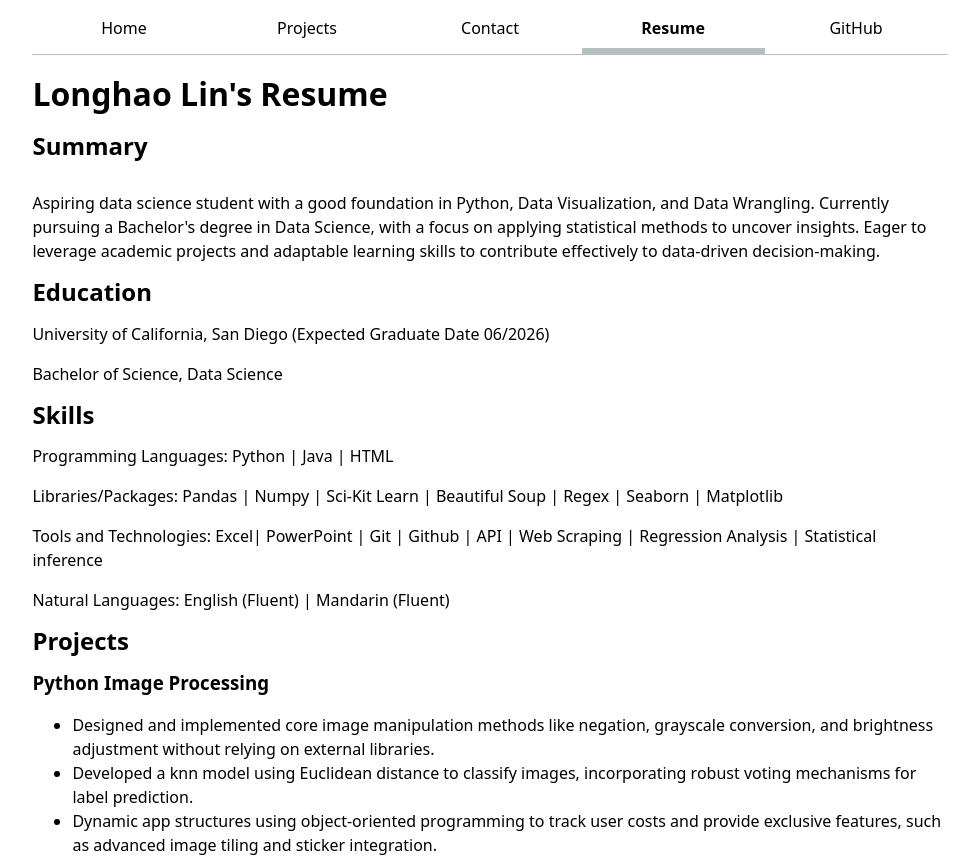
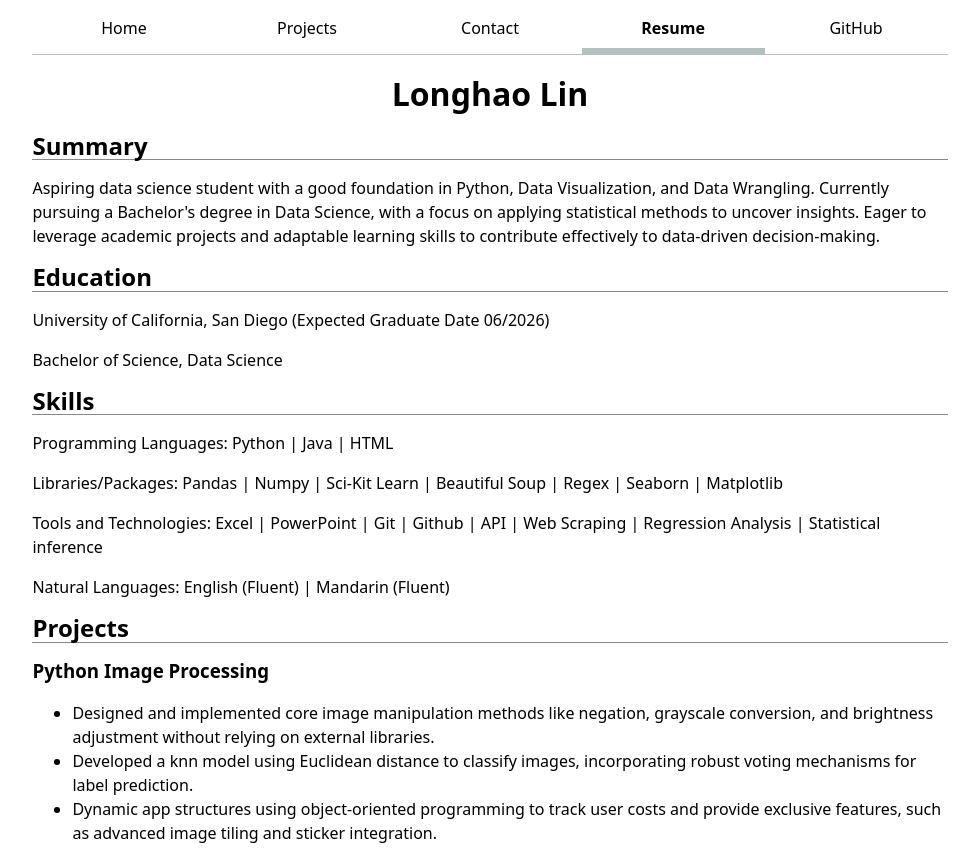
Before and after one commit to lh-008/portfolio, a plain HTML site: page resume/index.html in a window 1280 px wide. Shown: the top 860 px of the page, without its empty margins (150-1129 px from the left). Drawn offline with Linux system fonts and the light colour scheme.

Commit message:
Update CSS

```diff
--- a/resume/index.html
+++ b/resume/index.html
@@ -16,19 +16,17 @@
             <li><a href="https://github.com/lh-008" target="_blank">GitHub</a></li>
         </ul>
     </nav>
-    <h1>Longhao Lin's Resume</h1>
+    <h1 id = 'name'>Longhao Lin</h1>
 
-    <section>
-        <article>
-            <h2>Summary</h2>
-                <p>Aspiring data science student with a good foundation in Python,
+    <section class = 'resume'>
+        <h2>Summary</h2>
+            <p>Aspiring data science student with a good foundation in Python,
                 Data Visualization, and Data Wrangling. Currently pursuing a
                 Bachelor's degree in Data Science, with a focus on applying
                 statistical methods to uncover insights. Eager to leverage academic
                 projects and adaptable learning skills to contribute effectively to
                 data-driven decision-making.
-                </p>
-        </article>
+            </p>
 
         <h2>Education</h2>
         <p>University of California, San Diego (Expected Graduate Date 06/2026)</p>
@@ -38,7 +36,7 @@
         <h2>Skills</h2>
         <p>Programming Languages: Python | Java | HTML </p>
         <p>Libraries/Packages: Pandas | Numpy | Sci-Kit Learn | Beautiful Soup | Regex | Seaborn | Matplotlib</p>
-        <p>Tools and Technologies: Excel| PowerPoint | Git | Github | API | Web Scraping | Regression Analysis | Statistical inference</p>
+        <p>Tools and Technologies: Excel | PowerPoint | Git | Github | API | Web Scraping | Regression Analysis | Statistical inference</p>
         <p>Natural Languages: English (Fluent) | Mandarin (Fluent)</p>
 
         <h2>Projects</h2>
--- a/style.css
+++ b/style.css
@@ -79,7 +79,10 @@ h1,h2,h3,h4,h5,h6 {
   text-wrap: balance;
 }
 
+#name{
+  text-align: center;
+}
+
 .resume h2{
-  border-bottom: 2px solid black;
-  padding-bottom: 0.2em;
+  border-bottom: 1px solid #888;
 }
```
